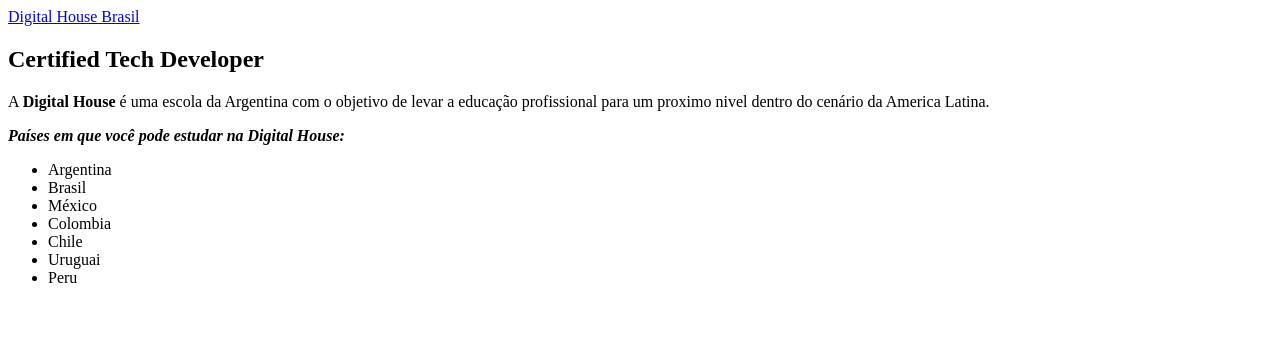
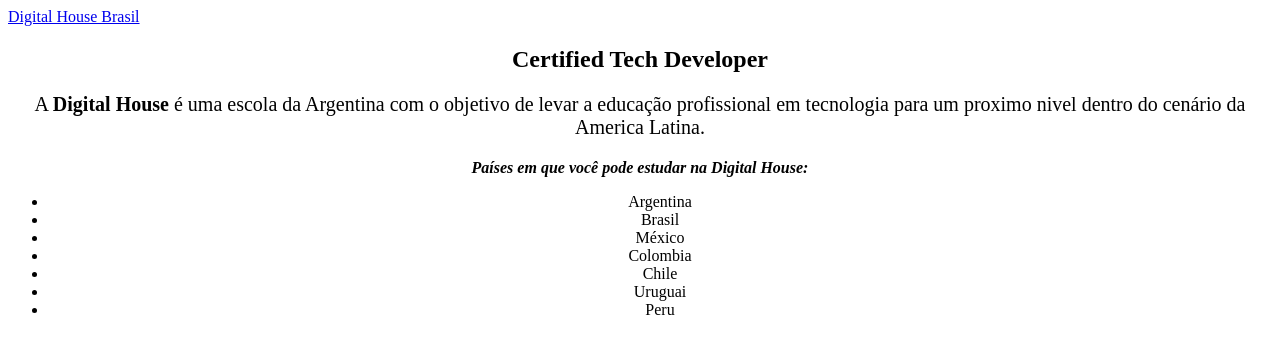
Before and after one commit to soareslil/alura_html5_css3_p1, a plain HTML site: page index.html in a window 1280 px wide. Drawn offline with Linux system fonts and the light colour scheme.

Commit message:
começando a usar o css no html

```diff
--- a/index.html
+++ b/index.html
@@ -12,20 +12,20 @@
       >Digital House Brasil</a
     >
     <section>
-      <h1>Certified Tech Developer</h1>
+      <h1 style="text-align: center">Certified Tech Developer</h1>
 
-      <p>
+      <p style="font-size: 20px; text-align: center">
         A <strong> Digital House </strong> é uma escola da Argentina com o
-        objetivo de levar a educação profissional para um proximo nivel dentro
-        do cenário da America Latina.
+        objetivo de levar a educação profissional em tecnologia para um proximo
+        nivel dentro do cenário da America Latina.
       </p>
 
-      <p>
+      <p style="text-align: center">
         <em>
           <strong>Países em que você pode estudar na Digital House:</strong></em
         >
       </p>
-      <ul>
+      <ul style="text-align: center">
         <li>Argentina</li>
         <li>Brasil</li>
         <li>México</li>
```
